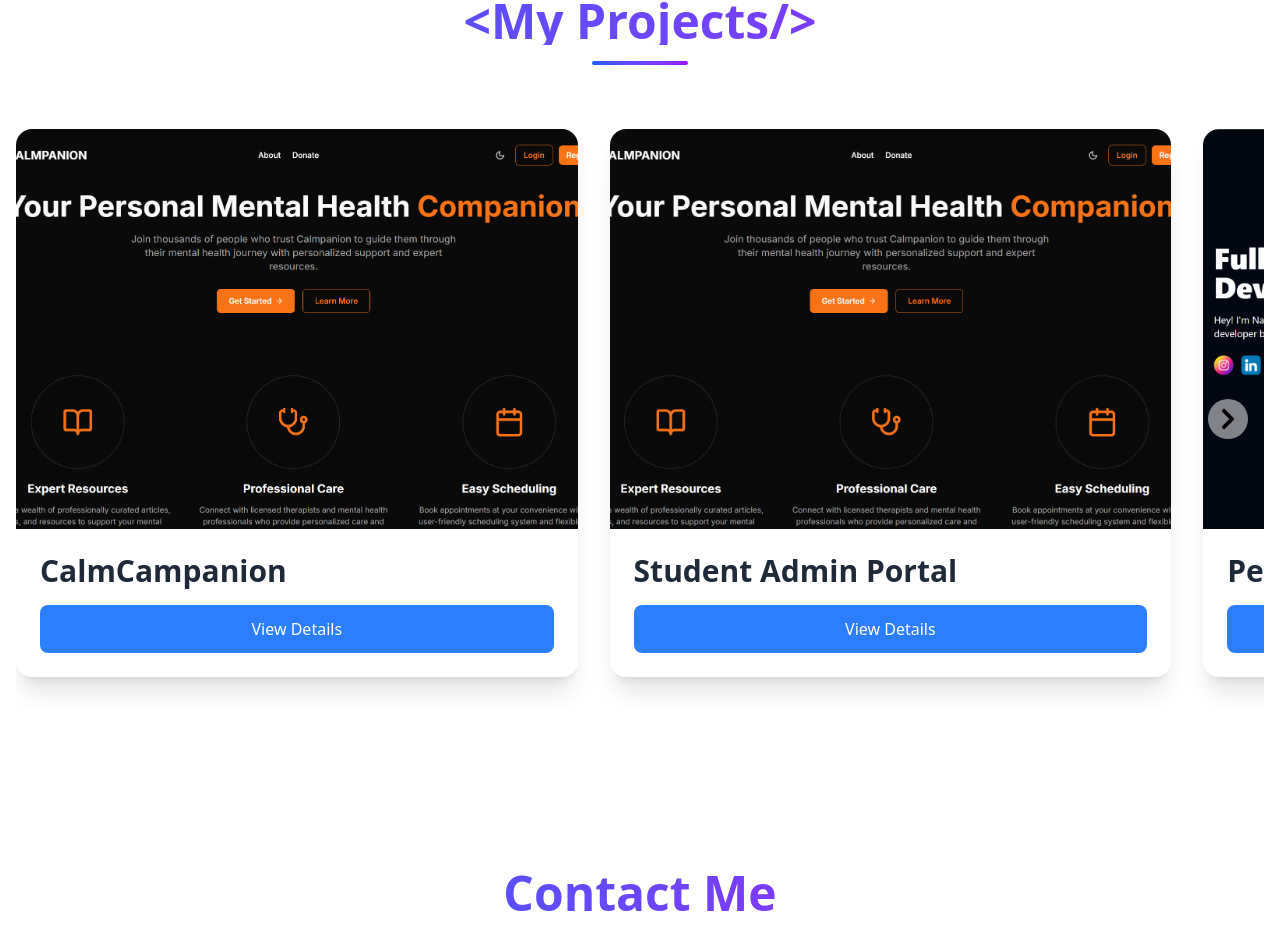
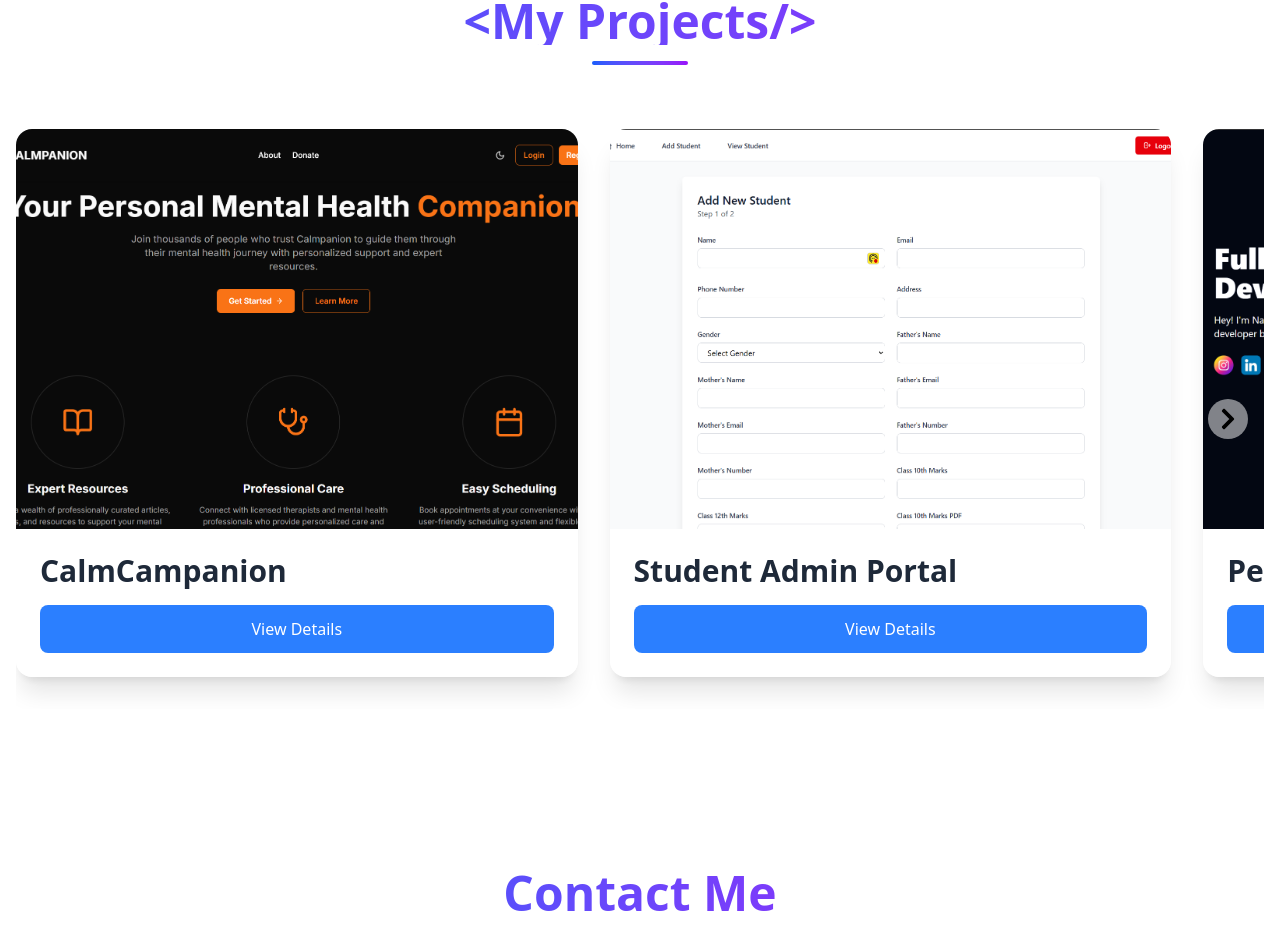
Before and after one commit to HyprerNova/Fort, a Next.js app: page / in a window 1280 px wide. Shown: the part 1739-2665 px from the top of the page. Built offline with nearby package versions, Linux system fonts and the light colour scheme.

Commit message:
Finished the projects page 100%

```diff
--- a/public/Data.js
+++ b/public/Data.js
@@ -10,7 +10,7 @@
         name: "Student Admin Portal",
         details: "Built this website for the college management. This application enabled the college to store essential information (such as mode of admission, KCET rank etc) about the freshers.",
         tag: ['Next.js, ', 'Java Script, ', 'Tailwind CSS'],
-        pic: "/images/Projects/calm.png",
+        pic: "/images/Projects/admin.png",
         link: "No link"
 
     },
--- a/sections/Contact.jsx
+++ b/sections/Contact.jsx
@@ -20,7 +20,7 @@
 
   return (
     <div
-    id = "contact   "
+    id = "contact"
       className={`contact min-h-screen py-20 ${
         darkMode ? "dark-mode" : "light-mode"
       }`}
```
Also changed, not shown: public/images/Projects/admin.png (added), public/images/Projects/jokes.png (deleted).
